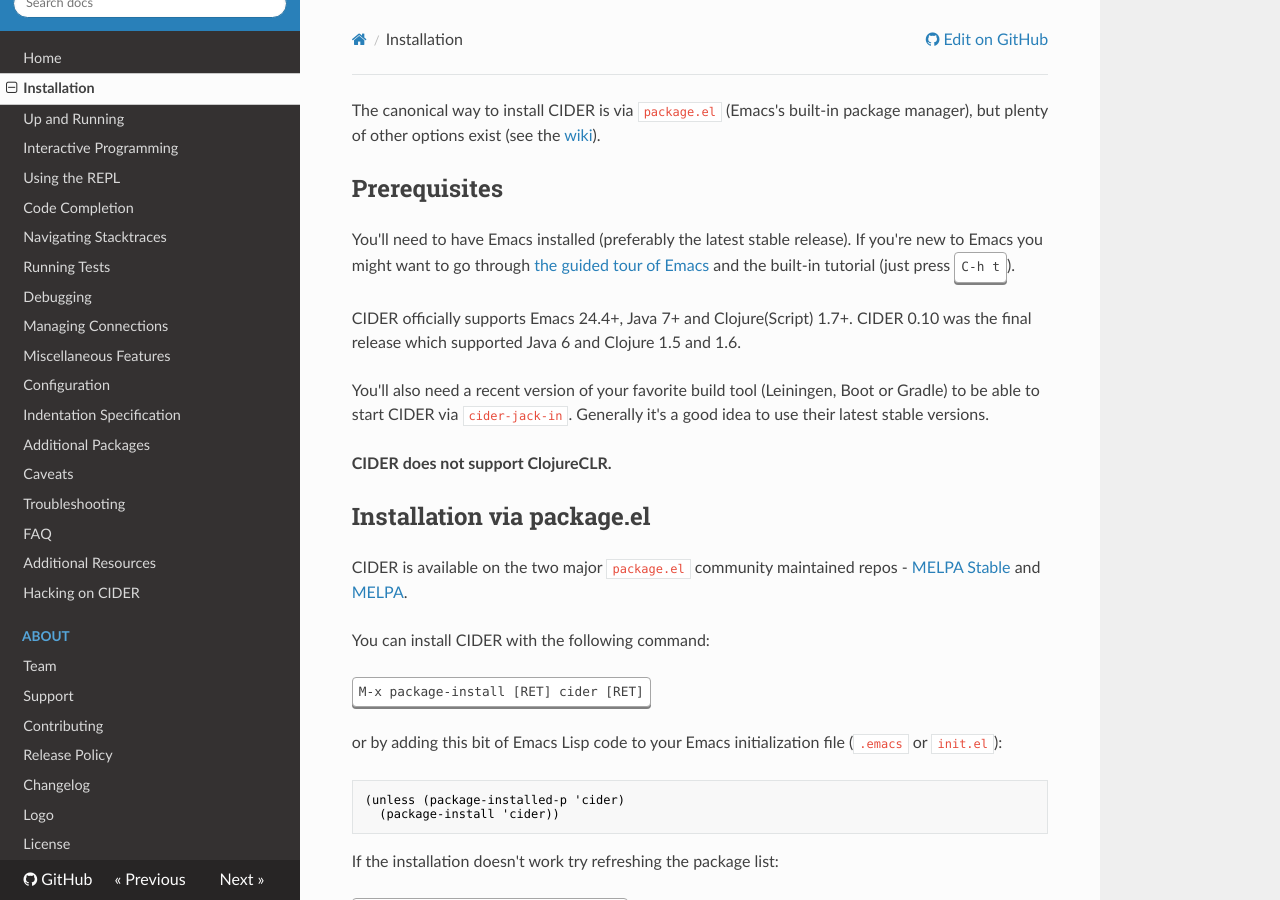
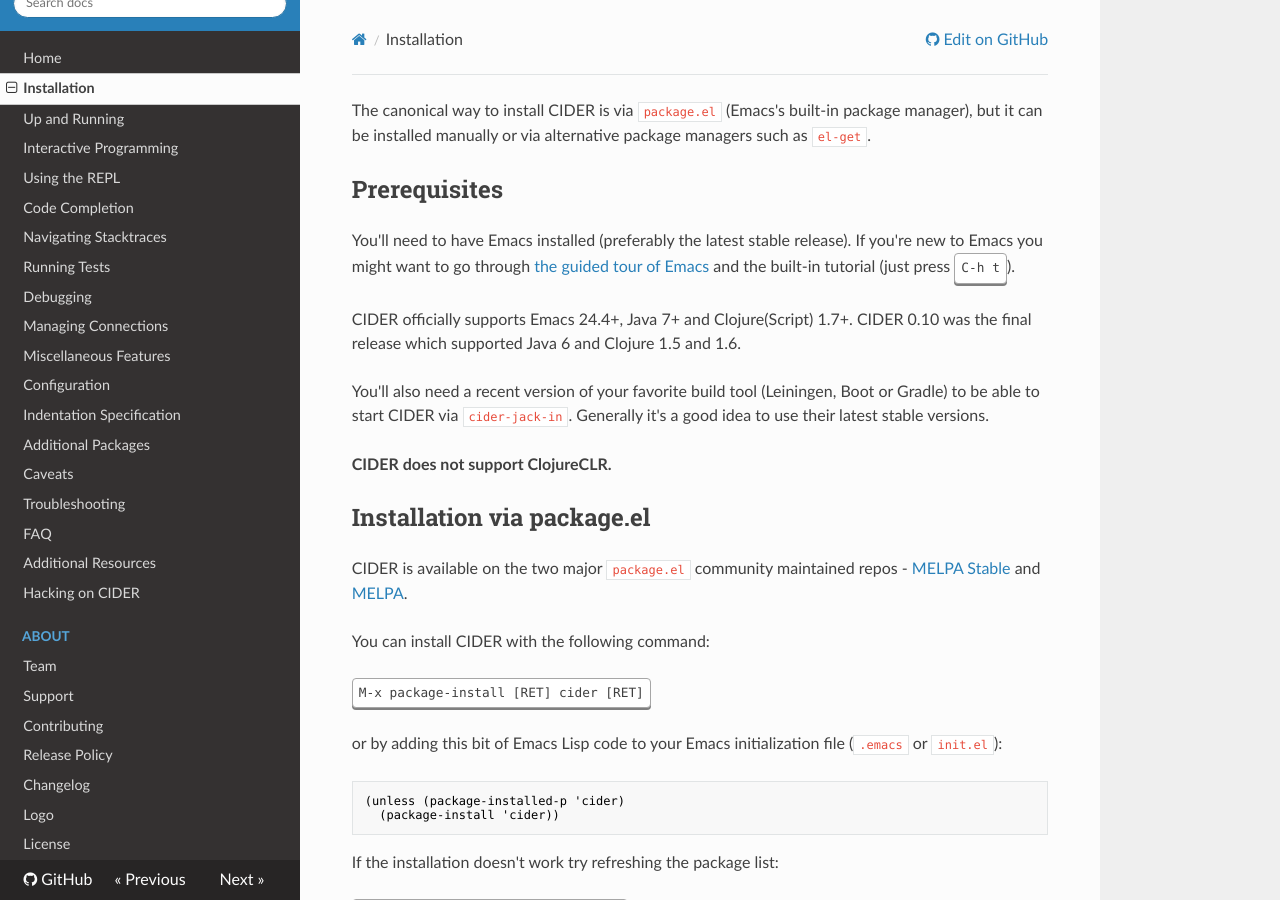
Before and after one commit to clojure-emacs/cider, an MkDocs documentation site: the page built from doc/installation.md, in a window 1280 px wide and 900 px high. Built offline with MkDocs 1.6.1, drawn with Linux system fonts in a browser that asks for light colours; nearby versions of some CDN libraries; old or Windows-style settings are respelled for this version of MkDocs.

Commit message:
[#1942] Remove references to the deprecated wiki

```diff
--- a/doc/installation.md
+++ b/doc/installation.md
@@ -1,6 +1,6 @@
 The canonical way to install CIDER is via `package.el` (Emacs's built-in package
-manager), but plenty of other options exist (see the
-[wiki](https://github.com/clojure-emacs/cider/wiki/Installation)).
+manager), but it can be installed manually or via alternative package managers such
+as `el-get`.
 
 ## Prerequisites
 
```
Also changed, not shown: doc/about/contributing.md (+1 -3 lines).
